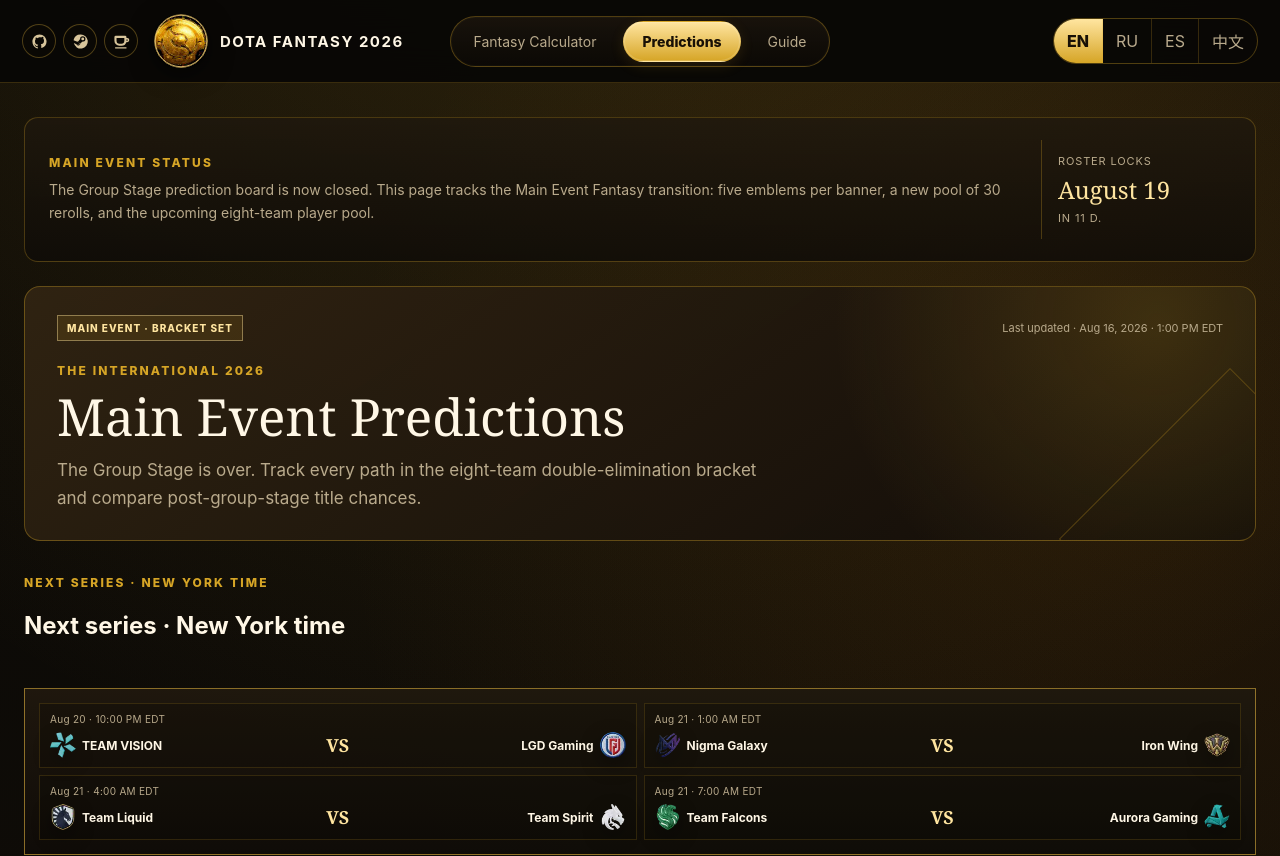
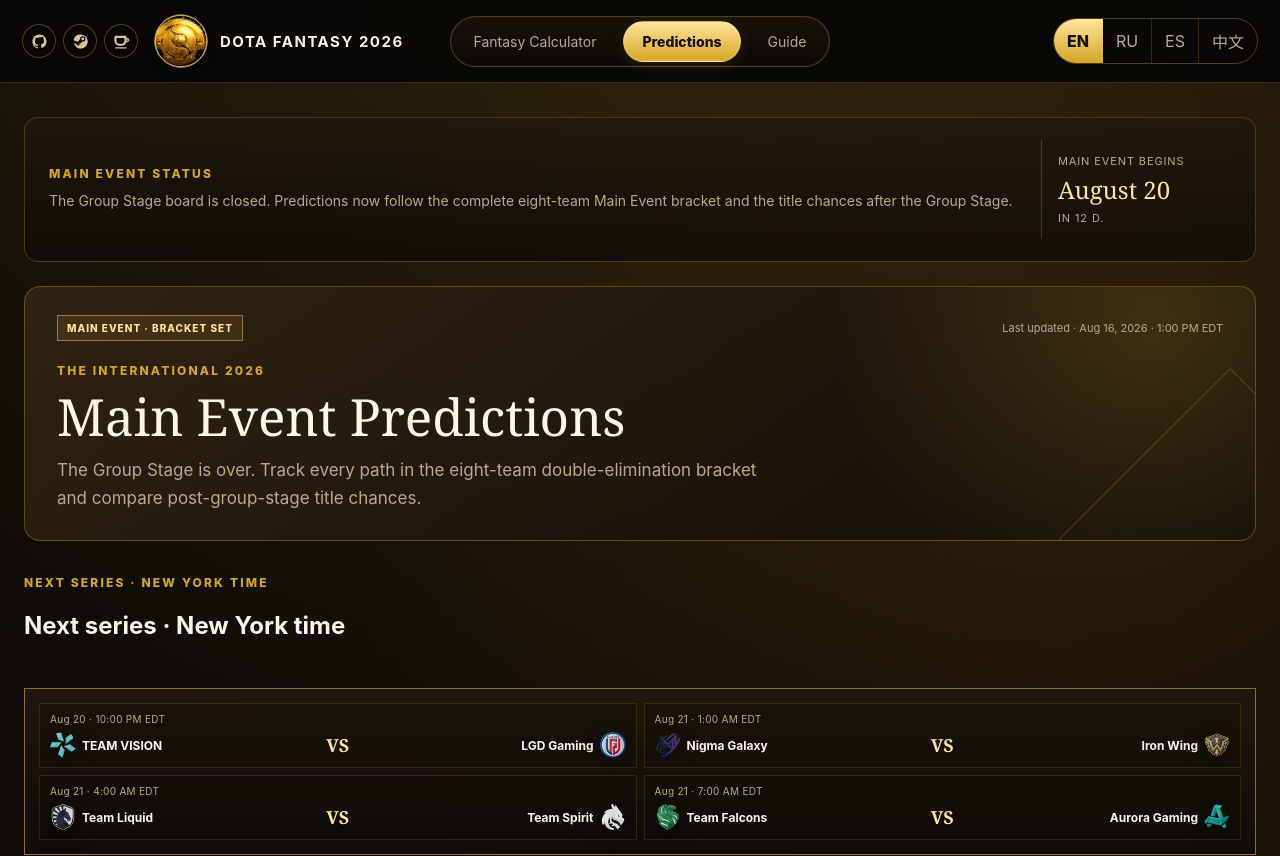
Before and after one commit to Kadadji1/dota2-fantasy-optimizer-2026, a Next.js app: page /predictions in a window 1280 px wide. Shown: the top 856 px of the page. Built offline with nearby package versions, Linux system fonts and the light colour scheme.

Commit message:
Update Main Event predictions copy

```diff
--- a/app/predictions/page.tsx
+++ b/app/predictions/page.tsx
@@ -5,9 +5,9 @@ import PredictionsIntro from "../../components/PredictionsIntro";
 import Predictions from "./Predictions";
 
 export const metadata: Metadata = {
-  title: "TI2026 Tournament Hub | Schedule, Results & Main Event",
+  title: "TI2026 Main Event Predictions | Bracket & Team Odds",
   description:
-    "TI2026 match schedule, confirmed Group Stage results and the upcoming Main Event bracket.",
+    "TI2026 Main Event double-elimination bracket, post-group-stage team odds, and Group Stage results.",
   alternates: { canonical: "/predictions" }
 };
 
--- a/components/PredictionsIntro.tsx
+++ b/components/PredictionsIntro.tsx
@@ -7,33 +7,33 @@ type SiteLanguage = "en" | "ru" | "es" | "zh";
 const copy: Record<SiteLanguage, { kicker: string; text: string; lock: string; date: string; inWord: string; days: string }> = {
   en: {
     kicker: "Main Event status",
-    text: "The Group Stage prediction board is now closed. This page tracks the Main Event Fantasy transition: five emblems per banner, a new pool of 30 rerolls, and the upcoming eight-team player pool.",
-    lock: "Roster locks",
-    date: "August 19",
+    text: "The Group Stage board is closed. Predictions now follow the complete eight-team Main Event bracket and the title chances after the Group Stage.",
+    lock: "Main Event begins",
+    date: "August 20",
     inWord: "in",
     days: "d."
   },
   ru: {
     kicker: "Статус Main Event",
-    text: "Доска прогнозов группового этапа закрыта. Здесь отражён переход в Main Event: пять эмблем на знамя, новый запас из 30 рероллов и предстоящий пул из восьми команд.",
-    lock: "Состав фиксируется",
-    date: "19 августа",
+    text: "Доска группового этапа закрыта. Теперь здесь — полная сетка Main Event на восемь команд и шансы на титул после группового этапа.",
+    lock: "Старт Main Event",
+    date: "20 августа",
     inWord: "через",
     days: "дн."
   },
   es: {
     kicker: "Estado del Evento Principal",
-    text: "El panel de predicciones de la fase de grupos está cerrado. Esta página sigue la transición a cinco emblemas por estandarte, 30 rerolls nuevos y un grupo de ocho equipos.",
-    lock: "La plantilla se bloquea",
-    date: "19 de agosto",
+    text: "El panel de la fase de grupos está cerrado. Ahora esta página muestra el cuadro completo de ocho equipos y las probabilidades tras la fase de grupos.",
+    lock: "Comienza el Evento Principal",
+    date: "20 de agosto",
     inWord: "en",
     days: "d."
   },
   zh: {
     kicker: "主赛事状态",
-    text: "小组赛预测面板现已关闭。本页面跟踪主赛事切换：每面旗帜五枚徽章、30 次新的重掷，以及即将确定的八支晋级队伍。",
-    lock: "阵容锁定",
-    date: "8月19日",
+    text: "小组赛预测面板已关闭。本页面现展示完整的八队主赛事对阵表与小组赛后的夺冠概率。",
+    lock: "主赛事开始",
+    date: "8月20日",
     inWord: "还有",
     days: "天"
   }
@@ -41,7 +41,7 @@ const copy: Record<SiteLanguage, { kicker: string; text: string; lock: string; d
 
 function daysUntilLock() {
   const now = new Date();
-  const lock = new Date("2026-08-19T00:00:00-04:00");
+  const lock = new Date("2026-08-20T00:00:00-04:00");
   return Math.max(0, Math.ceil((lock.getTime() - now.getTime()) / 86400000));
 }
 
```
